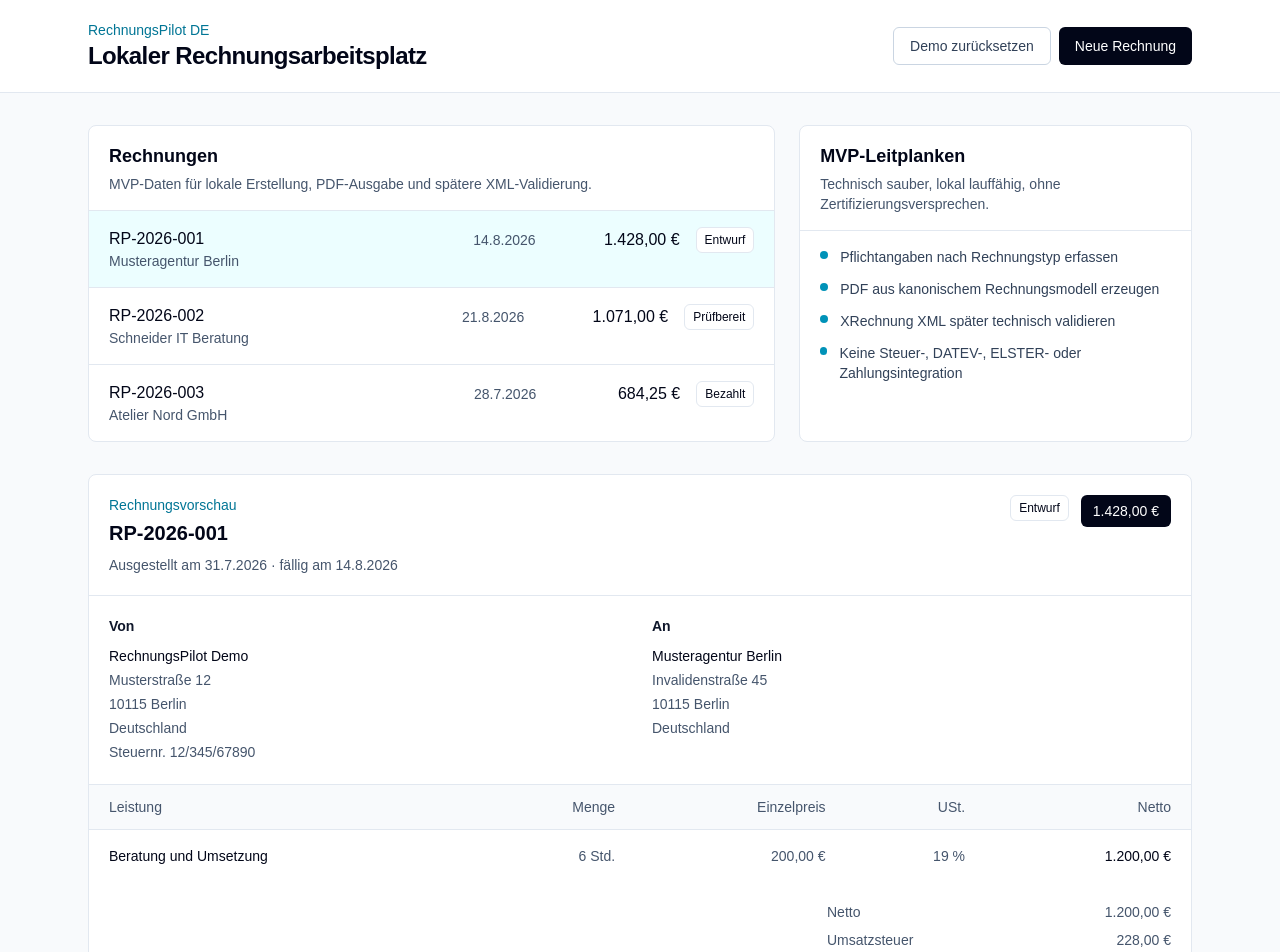
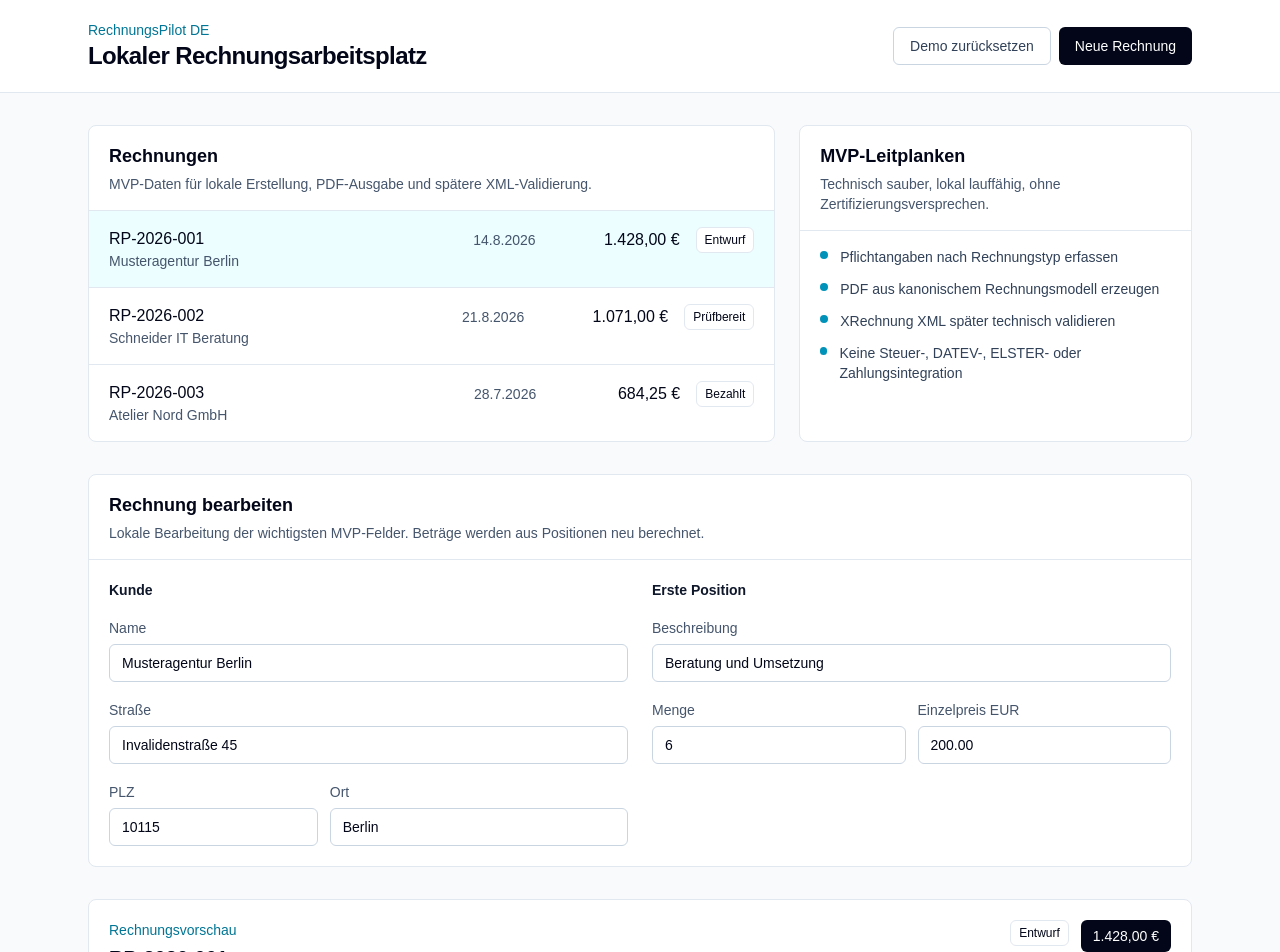
Before and after one commit to ashardeveloper/rechnungspilot, a Next.js app in the folder web/: page / in a window 1280 px wide. Shown: the top 952 px of the page. Built offline with nearby package versions, Linux system fonts and the light colour scheme.

Commit message:
feat: edit selected invoice locally

```diff
--- a/web/src/app/page.tsx
+++ b/web/src/app/page.tsx
@@ -12,6 +12,7 @@ import {
   saveInvoicesToStorage,
 } from "@/storage/invoice-storage";
 import { createDraftInvoice } from "@/domain/invoice-factory";
+import { InvoiceEditor } from "@/components/invoices/invoice-editor";
 
 type WorkspaceState = {
   invoices: CanonicalInvoice[];
@@ -21,6 +22,7 @@ type WorkspaceState = {
 type WorkspaceAction =
   | { type: "select_invoice"; invoiceId: string }
   | { type: "create_draft_invoice" }
+  | { type: "update_invoice"; invoice: CanonicalInvoice }
   | { type: "reset_demo_data" };
 
 const checks = [
@@ -65,6 +67,14 @@ function workspaceReducer(
       return {
         invoices: sampleInvoices,
         selectedInvoiceId: sampleInvoices[0].id,
+      };
+    case "update_invoice":
+      return {
+        ...state,
+        invoices: state.invoices.map((invoice) =>
+          invoice.id === action.invoice.id ? action.invoice : invoice,
+        ),
+        selectedInvoiceId: action.invoice.id,
       };
   }
 }
@@ -148,6 +158,15 @@ export default function Home() {
         </aside>
       </section>
 
+      {selectedInvoice ? (
+        <InvoiceEditor
+          invoice={selectedInvoice}
+          onUpdateInvoice={(invoice) =>
+            dispatch({ type: "update_invoice", invoice })
+          }
+        />
+      ) : null}
+
       {selectedInvoice ? <InvoicePreview invoice={selectedInvoice} /> : null}
     </main>
   );
--- /dev/null
+++ b/web/src/components/invoices/invoice-editor.tsx
@@ -0,0 +1,162 @@
+import { calculateInvoiceTotals } from "@/domain/invoice-calculations";
+import type { CanonicalInvoice, InvoiceLineItem } from "@/domain/invoice";
+
+type InvoiceEditorProps = {
+  invoice: CanonicalInvoice;
+  onUpdateInvoice: (invoice: CanonicalInvoice) => void;
+};
+
+function centsToEuroInput(cents: number) {
+  return (cents / 100).toFixed(2);
+}
+
+function euroInputToCents(value: string) {
+  return Math.round(Number.parseFloat(value || "0") * 100);
+}
+
+export function InvoiceEditor({
+  invoice,
+  onUpdateInvoice,
+}: InvoiceEditorProps) {
+  const firstLineItem = invoice.lineItems[0];
+
+  function updateBuyer(field: keyof CanonicalInvoice["buyer"], value: string) {
+    onUpdateInvoice({
+      ...invoice,
+      buyer: {
+        ...invoice.buyer,
+        [field]: value,
+      },
+    });
+  }
+
+  function updateFirstLineItem(updatedLineItem: InvoiceLineItem) {
+    const lineItems = [updatedLineItem, ...invoice.lineItems.slice(1)];
+
+    onUpdateInvoice({
+      ...invoice,
+      lineItems,
+      totals: calculateInvoiceTotals(lineItems),
+    });
+  }
+
+  return (
+    <section className="mx-auto max-w-6xl px-6 pb-8">
+      <div className="rounded-lg border border-slate-200 bg-white">
+        <div className="border-b border-slate-200 px-5 py-4">
+          <h2 className="text-lg font-semibold">Rechnung bearbeiten</h2>
+          <p className="mt-1 text-sm text-slate-600">
+            Lokale Bearbeitung der wichtigsten MVP-Felder. Beträge werden aus
+            Positionen neu berechnet.
+          </p>
+        </div>
+
+        <div className="grid gap-6 px-5 py-5 lg:grid-cols-2">
+          <div className="space-y-4">
+            <h3 className="text-sm font-semibold text-slate-900">Kunde</h3>
+
+            <label className="block">
+              <span className="text-sm text-slate-600">Name</span>
+              <input
+                value={invoice.buyer.name}
+                onChange={(event) => updateBuyer("name", event.target.value)}
+                className="mt-1 w-full rounded-md border border-slate-300 px-3 py-2 text-sm"
+              />
+            </label>
+
+            <label className="block">
+              <span className="text-sm text-slate-600">Straße</span>
+              <input
+                value={invoice.buyer.street}
+                onChange={(event) => updateBuyer("street", event.target.value)}
+                className="mt-1 w-full rounded-md border border-slate-300 px-3 py-2 text-sm"
+              />
+            </label>
+
+            <div className="grid gap-3 sm:grid-cols-[0.7fr_1fr]">
+              <label className="block">
+                <span className="text-sm text-slate-600">PLZ</span>
+                <input
+                  value={invoice.buyer.postalCode}
+                  onChange={(event) =>
+                    updateBuyer("postalCode", event.target.value)
+                  }
+                  className="mt-1 w-full rounded-md border border-slate-300 px-3 py-2 text-sm"
+                />
+              </label>
+
+              <label className="block">
+                <span className="text-sm text-slate-600">Ort</span>
+                <input
+                  value={invoice.buyer.city}
+                  onChange={(event) => updateBuyer("city", event.target.value)}
+                  className="mt-1 w-full rounded-md border border-slate-300 px-3 py-2 text-sm"
+                />
+              </label>
+            </div>
+          </div>
+
+          {firstLineItem ? (
+            <div className="space-y-4">
+              <h3 className="text-sm font-semibold text-slate-900">
+                Erste Position
+              </h3>
+
+              <label className="block">
+                <span className="text-sm text-slate-600">Beschreibung</span>
+                <input
+                  value={firstLineItem.description}
+                  onChange={(event) =>
+                    updateFirstLineItem({
+                      ...firstLineItem,
+                      description: event.target.value,
+                    })
+                  }
+                  className="mt-1 w-full rounded-md border border-slate-300 px-3 py-2 text-sm"
+                />
+              </label>
+
+              <div className="grid gap-3 sm:grid-cols-2">
+                <label className="block">
+                  <span className="text-sm text-slate-600">Menge</span>
+                  <input
+                    type="number"
+                    min="0"
+                    step="0.25"
+                    value={firstLineItem.quantity}
+                    onChange={(event) =>
+                      updateFirstLineItem({
+                        ...firstLineItem,
+                        quantity: Number.parseFloat(event.target.value || "0"),
+                      })
+                    }
+                    className="mt-1 w-full rounded-md border border-slate-300 px-3 py-2 text-sm"
+                  />
+                </label>
+
+                <label className="block">
+                  <span className="text-sm text-slate-600">
+                    Einzelpreis EUR
+                  </span>
+                  <input
+                    type="number"
+                    min="0"
+                    step="0.01"
+                    value={centsToEuroInput(firstLineItem.unitPriceCents)}
+                    onChange={(event) =>
+                      updateFirstLineItem({
+                        ...firstLineItem,
+                        unitPriceCents: euroInputToCents(event.target.value),
+                      })
+                    }
+                    className="mt-1 w-full rounded-md border border-slate-300 px-3 py-2 text-sm"
+                  />
+                </label>
+              </div>
+            </div>
+          ) : null}
+        </div>
+      </div>
+    </section>
+  );
+}
```
